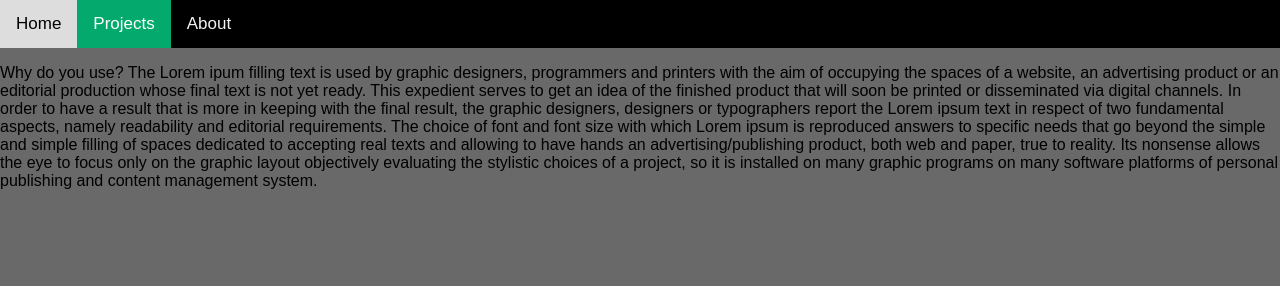
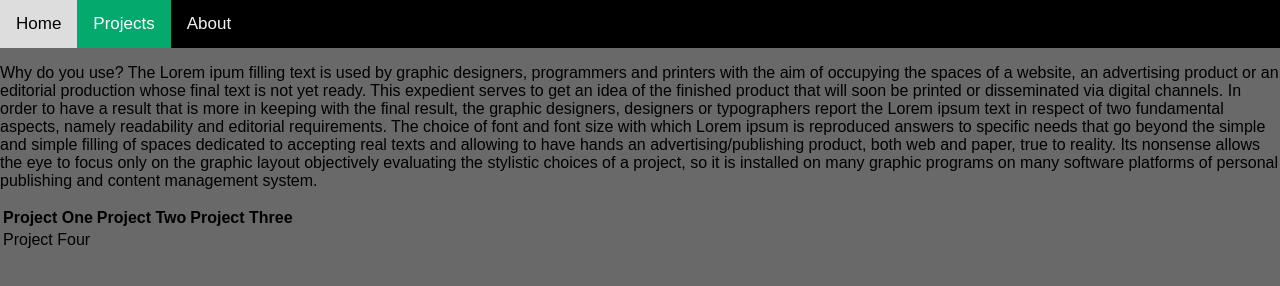
Before and after one commit to TotorRuns/TotorRuns-webpage, a plain HTML site: page projects.html in a window 1280 px wide. Drawn offline with Linux system fonts and the light colour scheme.

Commit message:
Added a test for the projects page
This is to see if tables work properly and see if they can be used for projects.

```diff
--- a/projects.html
+++ b/projects.html
@@ -32,5 +32,26 @@
 
         Its nonsense allows the eye to focus only on the graphic layout objectively evaluating the stylistic choices of a project, so it is installed on many graphic programs on many software platforms of personal publishing and content management system.
     </p>
+
+    <div class="projectsTable">
+    <table>
+        <tr>
+            <th>
+                Project One
+            </th>
+            <th>
+                Project Two
+            </th>
+            <th>
+                Project Three
+            </th>
+        </tr>
+        <tr>
+            <td>
+                Project Four
+            </td>
+        </tr>
+    </table>
+    </div>
 </body>
 </html>
--- a/style.css
+++ b/style.css
@@ -27,3 +27,8 @@ body {
     background-color: #04AA6D;
     color: white;
 }
+
+/*Table Design*/
+.projectsTable, table{
+    border-style: none;
+}
```
